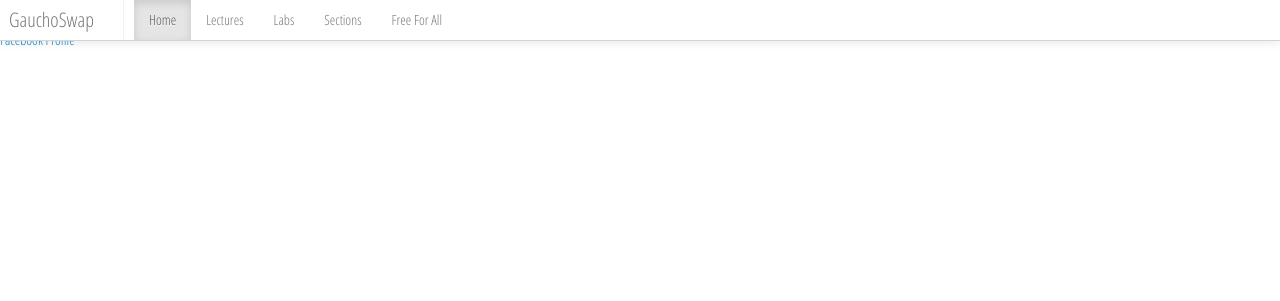
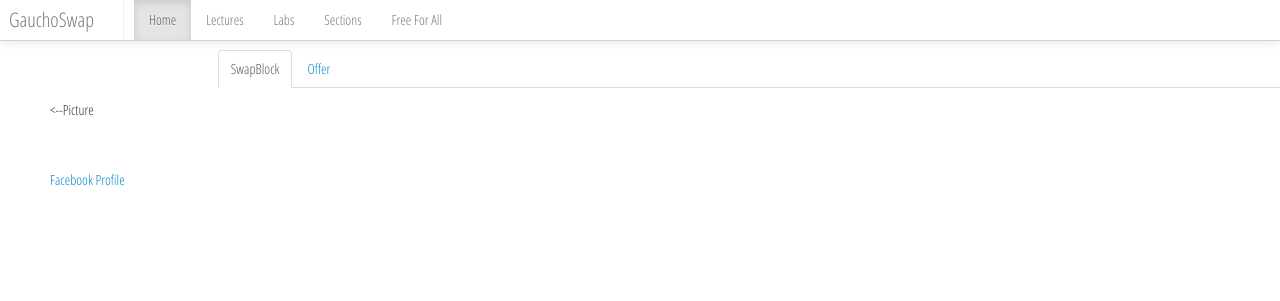
Before and after one commit to Roasbeef/GauchoSwap, a Flask app: template gauchoswap/templates/user.html in a window 1280 px wide. Shown: the top 301 px of the page. Run offline with Flask 2, Linux system fonts and the light colour scheme; the template is opened without the code that fills it, so the values that code supplies are empty; some libraries are stand-ins or nearby versions.

Commit message:
current user profile

```diff
--- a/gauchoswap/templates/user.html
+++ b/gauchoswap/templates/user.html
@@ -1,22 +1,23 @@
 {% extends "base.html" %}
 {% block title %}Profile{% endblock %}
 {% block body %}
-<div class="row-fluid">
-  <div class="span4">
-    <ul class="unstyled">
-      <li><h1>{{ username }}</h1></li>
-      <li><img src="{{ prof_pic }}" class="img-polaroid"/></li>
-      <li><a href="{{ prof_link }}">Facebook Profile</a></li>
+<div class="row-fluid" style="margin-top:50px">
+  <div class="span2">
+    <ul class="unstyled" style="margin-left:50px; margin-top:45px">
+      <li style="margin-bottom:50px"><h1>{{ g.user.name }}</h1></li>
+      <li style="margin-bottom:50px"><img src="{{g.user.fb_picture_link }}" height="75%" width="75%"><--Picture</li>
+      <li style="margin-bottom:50px"><a href="{{ g.user.fb_profile_link }}">Facebook Profile</a></li>
     </ul>
   </div>
-  <div class="span8">
+  <div class="span10">
     <ul class="nav nav-tabs">
-      <li class="active">
-	<a href="#">Inbox</a>
-      </li>
-      <li><a href="#">Swapblock</a></li>
-      <li><a href="#">WishList</a></li>
+      <li class="active"><a href="#SwapBlock" data-toggle="tab">SwapBlock</a></li>
+      <li><a href="#Offer" data-toggle="tab">Offer</a></li>
     </ul>
+    <div class="tab-content">
+      <div class="tab-pane active" id="SwapBlock"></div>
+      <div class="tab-pane" id="Offer"></div>
+    </div>
   </div>
 </div>
 {% endblock %}
```
